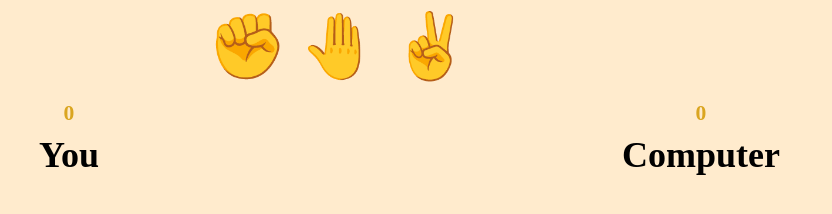
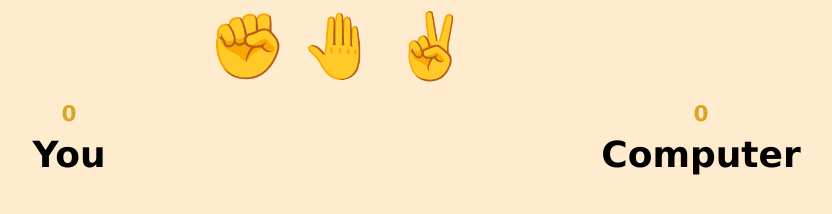
Before and after one commit to mariaremote/RockPaperScissorsGame, a plain HTML site: page index.html in a window 1280 px wide. Shown: the whole page, without its empty margins (255-1087 px from the left). Drawn offline with Linux system fonts and the light colour scheme.

```diff
--- a/styles.css
+++ b/styles.css
@@ -1,7 +1,7 @@
-/* TODO: make spock only visible randomly! */
 
 body {
     background-color: blanchedalmond;
+    font-family: Verdana, Geneva, Tahoma, sans-serif;
 }
 
 .selections {
```
Also changed, not shown: index.html (+0 -4 lines), script.js (+12 -2 lines).
